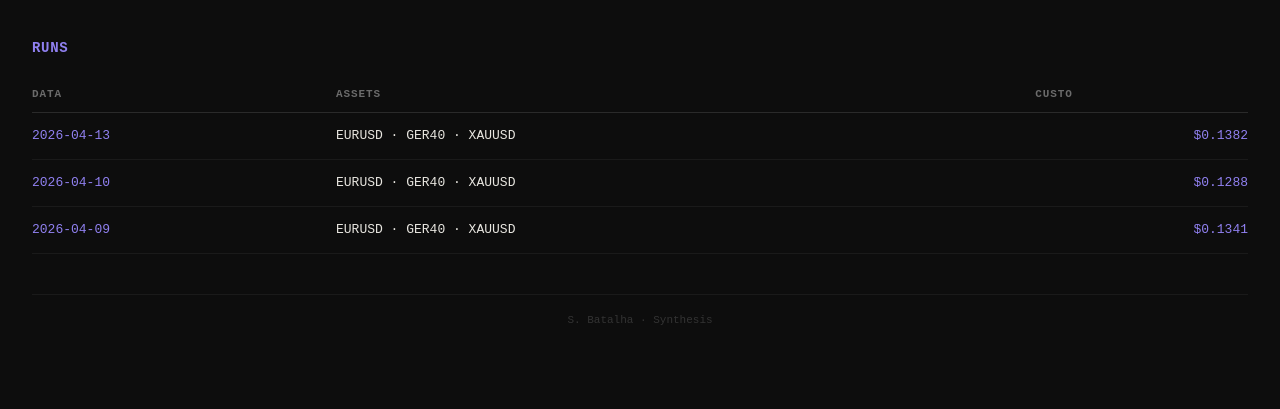
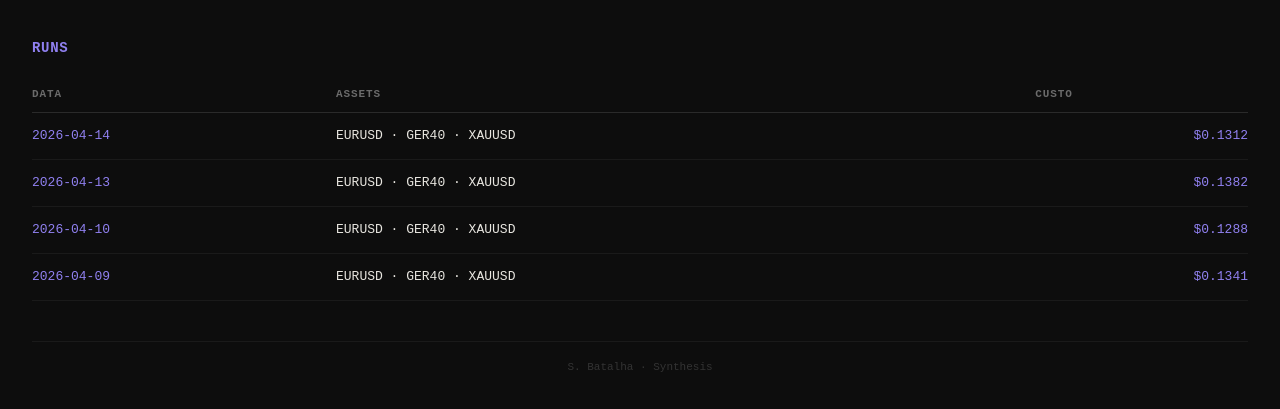
Before and after one commit to sergioB79/synthesis, a plain HTML site: page index.html in a window 1280 px wide. Shown: the part 95-504 px from the top of the page. Drawn offline with Linux system fonts and the light colour scheme.

Commit message:
Synthesis index.html

```diff
--- a/index.html
+++ b/index.html
@@ -25,6 +25,10 @@
 <table>
   <thead><tr><th>Data</th><th>Assets</th><th>Custo</th></tr></thead>
   <tbody><tr>
+            <td><a href="2026-04-14.html">2026-04-14</a></td>
+            <td>EURUSD · GER40 · XAUUSD</td>
+            <td style="color:#9080f0">$0.1312</td>
+        </tr><tr>
             <td><a href="2026-04-13.html">2026-04-13</a></td>
             <td>EURUSD · GER40 · XAUUSD</td>
             <td style="color:#9080f0">$0.1382</td>
```
